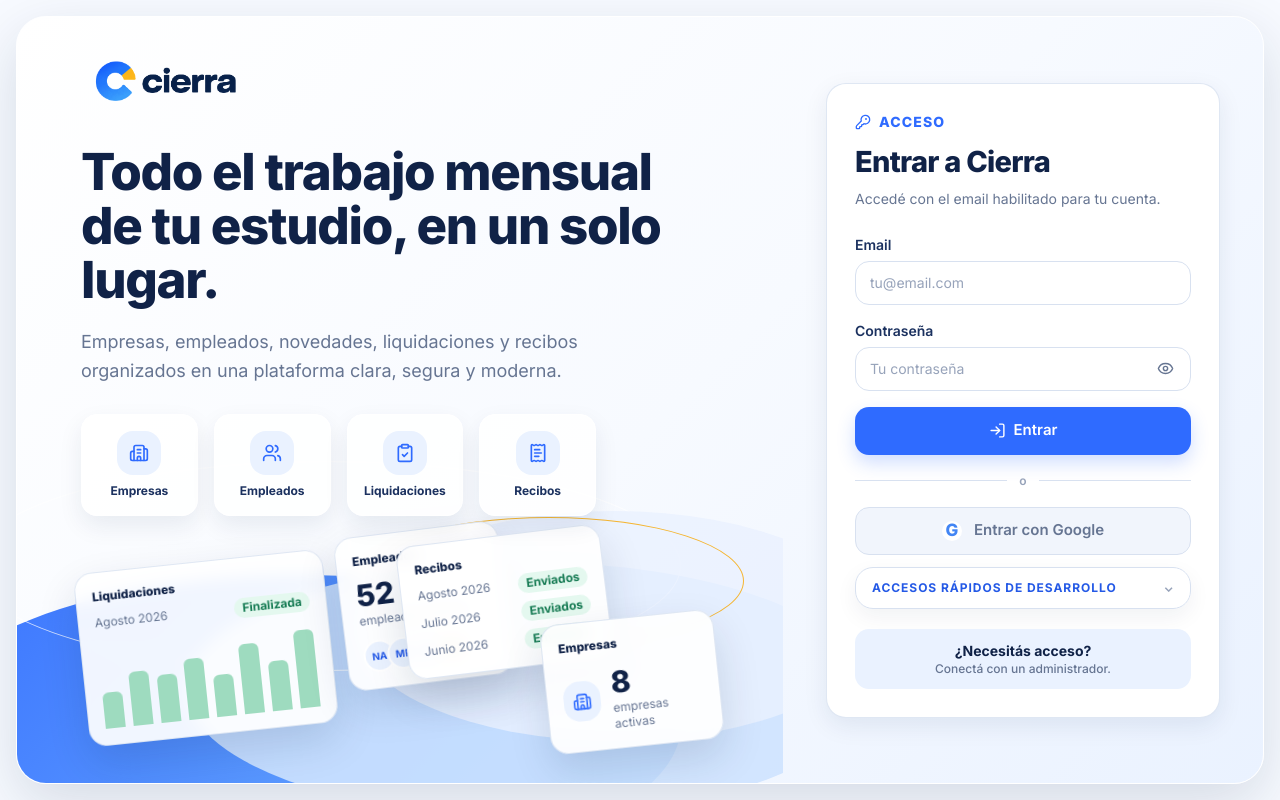
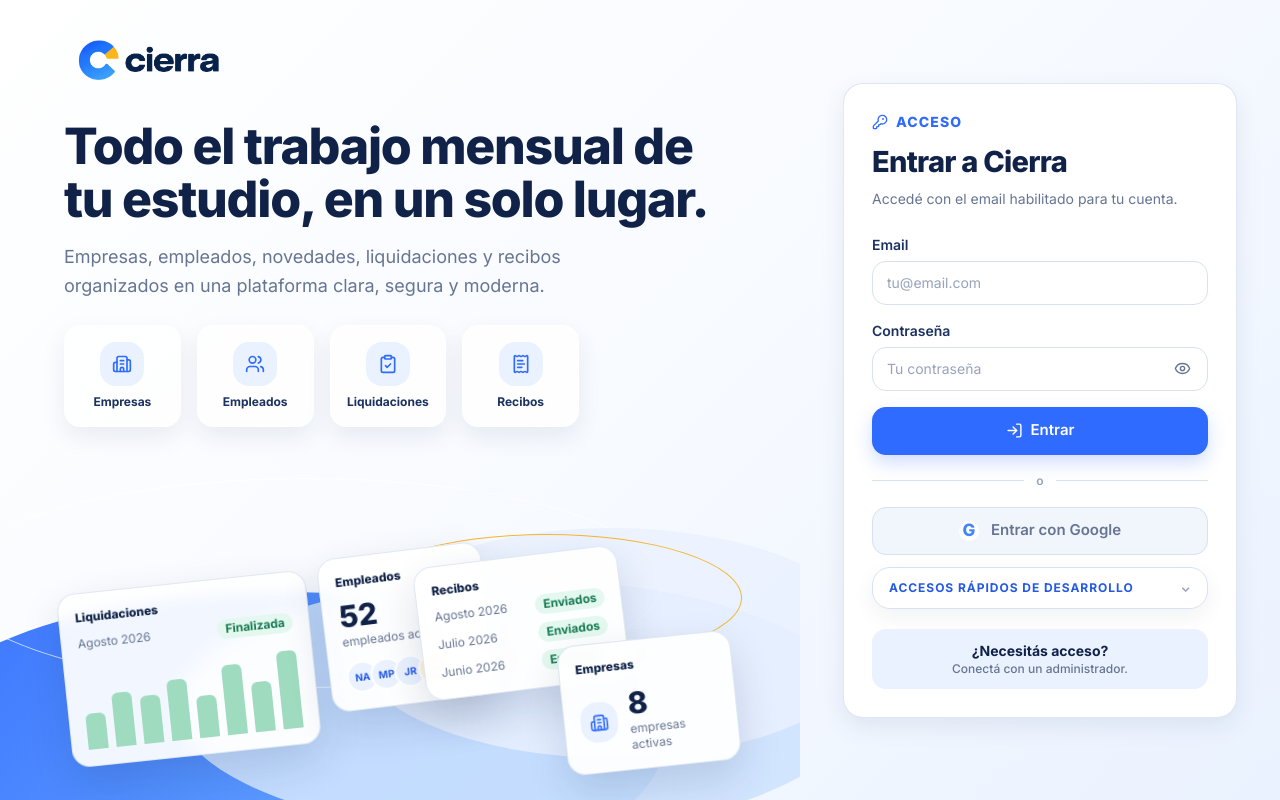
Before and after one commit to sanei1509/cierra, a Next.js app in the folder cierrafe/: page /login in a window 1280 px wide. Built offline with nearby package versions, Linux system fonts and the light colour scheme.

Commit message:
Make login full screen

```diff
--- a/cierrafe/src/app/login/page.tsx
+++ b/cierrafe/src/app/login/page.tsx
@@ -26,23 +26,23 @@ export default function LoginPage() {
   const devPassword = process.env.CIERRA_DEV_PASSWORD ?? "CierraDemo123";
 
   return (
-    <main className="min-h-screen overflow-x-hidden bg-[#F7FAFF] p-2 text-[#102247] sm:p-3 lg:p-4">
-      <div className="relative mx-auto grid w-full min-w-0 grid-cols-1 min-h-[calc(100vh-16px)] max-w-[1360px] overflow-hidden rounded-[30px] border border-white bg-[linear-gradient(135deg,#FFFFFF_0%,#F7FAFF_52%,#EAF2FF_100%)] shadow-[0_20px_58px_rgba(16,34,71,0.14)] lg:min-h-[calc(100vh-32px)] lg:grid-cols-[minmax(0,1fr)_430px] xl:grid-cols-[minmax(0,1fr)_480px]">
-        <section className="relative hidden min-h-[690px] overflow-hidden px-12 py-9 lg:flex lg:flex-col xl:px-16">
+    <main className="h-screen overflow-hidden bg-[linear-gradient(135deg,#FFFFFF_0%,#F7FAFF_52%,#EAF2FF_100%)] text-[#102247]">
+      <div className="relative grid h-full w-full min-w-0 grid-cols-1 overflow-hidden lg:grid-cols-[minmax(0,1fr)_430px] xl:grid-cols-[minmax(0,1fr)_480px]">
+        <section className="relative hidden min-h-0 overflow-hidden px-12 py-8 lg:flex lg:flex-col xl:px-16">
           <div className="relative z-20">
             <Logo variant="full" className="w-[168px]" />
           </div>
 
-          <div className="relative z-20 mt-9 max-w-2xl">
-            <h1 className="max-w-[660px] text-[43px] font-extrabold leading-[1.06] tracking-tight text-[#102247] xl:text-[51px]">
+          <div className="relative z-20 mt-8 max-w-2xl">
+            <h1 className="max-w-[660px] text-[42px] font-extrabold leading-[1.06] tracking-tight text-[#102247] xl:text-[50px]">
               Todo el trabajo mensual de tu estudio, en un solo lugar.
             </h1>
-            <p className="mt-5 max-w-xl text-[17px] leading-relaxed text-[#667592] xl:text-lg">
+            <p className="mt-4 max-w-xl text-[17px] leading-relaxed text-[#667592] xl:text-lg">
               Empresas, empleados, novedades, liquidaciones y recibos organizados en una plataforma clara, segura y moderna.
             </p>
           </div>
 
-          <div className="relative z-20 mt-7 grid max-w-[515px] grid-cols-4 gap-4">
+          <div className="relative z-20 mt-6 grid max-w-[515px] grid-cols-4 gap-4">
             {conceptos.map((item) => (
               <div key={item.label} className="flex flex-col items-center gap-2 rounded-2xl border border-white bg-white/82 px-3 py-4 text-center shadow-[0_10px_24px_rgba(16,34,71,0.08)]">
                 <span className="flex size-11 items-center justify-center rounded-2xl bg-[#EAF2FF] text-[#2F6BFF]">
@@ -53,7 +53,7 @@ export default function LoginPage() {
             ))}
           </div>
 
-          <div className="pointer-events-none absolute inset-x-0 bottom-0 z-0 h-[355px] overflow-hidden">
+          <div className="pointer-events-none absolute inset-x-0 bottom-0 z-0 h-[350px] overflow-hidden">
             <div className="absolute -left-24 bottom-[-92px] h-[300px] w-[760px] rounded-[50%] bg-[linear-gradient(135deg,#2F6BFF_0%,#6CB3FF_100%)] opacity-95" />
             <div className="absolute left-[22%] bottom-[-34px] h-[255px] w-[680px] rounded-[50%] bg-[#CFE4FF]/90" />
             <div className="absolute left-[-6%] bottom-[112px] h-[210px] w-[710px] rounded-[50%] border border-white/75" />
@@ -61,7 +61,7 @@ export default function LoginPage() {
             <div className="absolute left-[44%] bottom-[138px] h-32 w-[390px] rounded-[50%] border border-[#F5B633]" />
           </div>
 
-          <div className="pointer-events-none absolute inset-x-12 bottom-9 z-10 h-[218px] xl:inset-x-16">
+          <div className="pointer-events-none absolute inset-x-12 bottom-8 z-10 h-[218px] xl:inset-x-16">
             <PreviewCard title="Liquidaciones" className="absolute left-0 bottom-3 w-[250px] rotate-[-6deg]">
               <div className="mt-2 flex items-center justify-between text-xs">
                 <span className="text-[#667592]">Agosto 2026</span>
@@ -98,7 +98,7 @@ export default function LoginPage() {
           </div>
         </section>
 
-        <section className="relative z-20 flex min-w-0 overflow-hidden items-center justify-center px-3 py-7 sm:px-8 lg:bg-transparent">
+        <section className="relative z-20 flex min-w-0 items-center justify-center overflow-hidden px-3 py-6 sm:px-8 lg:bg-transparent">
           <div className="min-w-0 max-w-[394px] space-y-3" style={{ width: "min(394px, calc(100vw - 48px))" }}>
             <div className="px-1 lg:hidden">
               <Logo variant="full" className="w-[154px]" />
```
